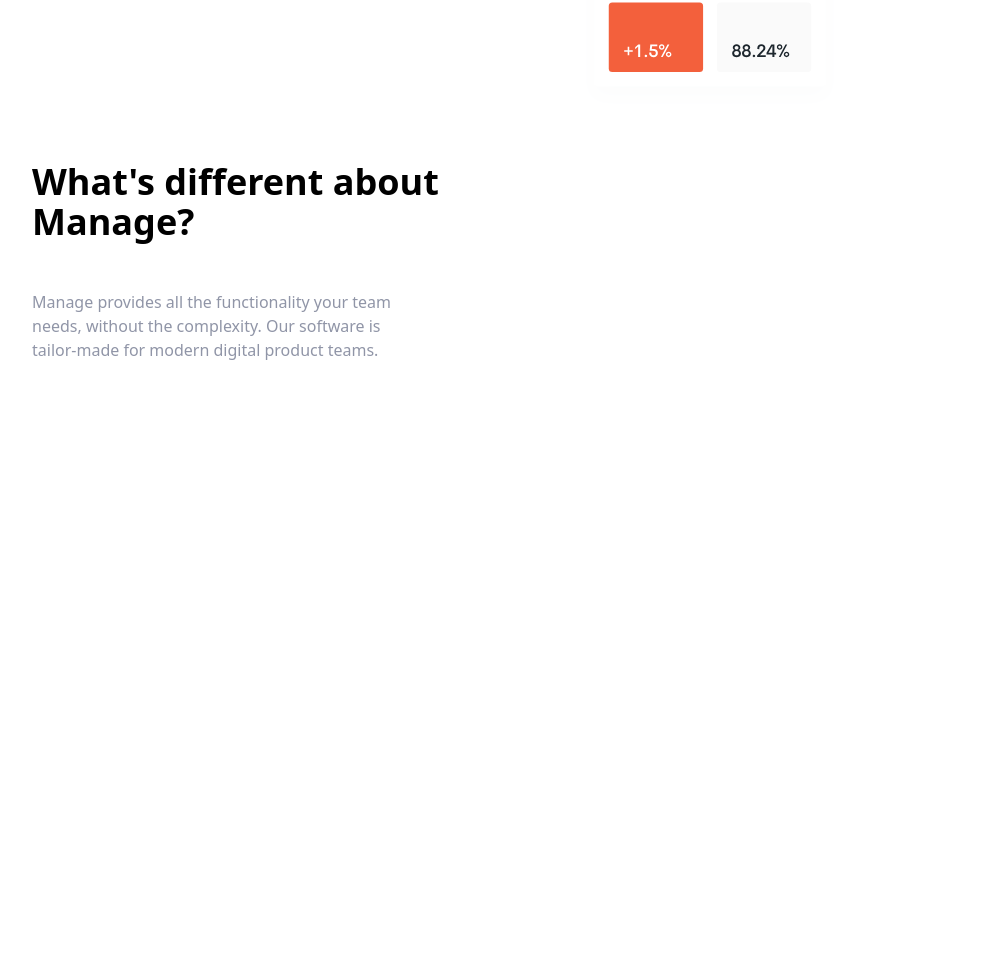
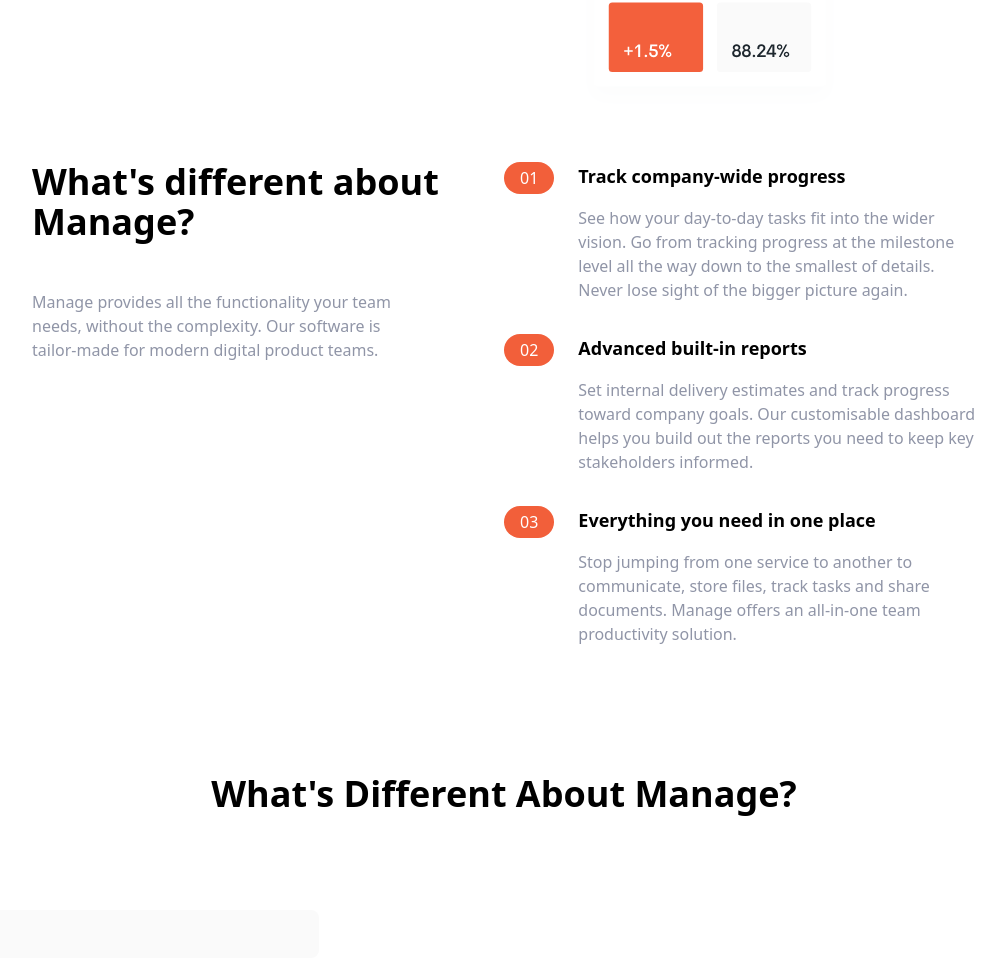
Before and after one commit to donkennie/manage-tailwind_project, a website: page index.html in a window 1280 px wide. Shown: the part 494-1452 px from the top of the page, without its empty margins (136-1141 px from the left). Before the commit the page ends 856 px from the top, so only its background shows below. Drawn offline with Linux system fonts and the light colour scheme.

Commit message:
add the numbered list and the testimonial side

```diff
--- a/index.html
+++ b/index.html
@@ -79,12 +79,108 @@
             teams.
             </p>
         </div>
-        <div>
+
             <!--Numbered List-->
-            <div></div>
+            <div class="flex flex-col space-y-8 md:w-1/2">
+                <!---List Item 1-->
+                <div class="flex flex-col space-y-3 md:space-y-0 md:space-x-6 md:flex-row">
+                    <!--Heading-->
+                    <div class="rounded-l-full bg-brightRedSupLight md:bg-transparent">
+                      <div class="flex items-center space-x-2">
+                        <div class="px-4 py-2 text-white rounded-full md:py-1 bg-brightRed">
+                            01
+                        </div>
+                        <h3 class="text-base font-bold md:mb-4 md:hidden">
+                            Track company-wide progress
+                        </h3>
+                      </div>
+                   </div>
+
+                 <div>
+                    <h3 class="hidden mb-4 text-lg font-bold md:block">
+                        Track company-wide progress
+                    </h3>
+                    <p class="text-darkGrayishBlue">
+                        See how your day-to-day tasks fit into the wider vision. Go from
+                        tracking progress at the milestone level all the way down to the
+                        smallest of details. Never lose sight of the bigger picture
+                        again.
+                    </p>
+                 </div>
+            </div>
+            <!---List Item 2-->
+            <div class="flex flex-col space-y-3 md:space-y-0 md:space-x-6 md:flex-row">
+                <!--Heading-->
+                <div class="rounded-l-full bg-brightRedSupLight md:bg-transparent">
+                  <div class="flex items-center space-x-2">
+                    <div class="px-4 py-2 text-white rounded-full md:py-1 bg-brightRed">
+                        02
+                    </div>
+                    <h3 class="text-base font-bold md:mb-4 md:hidden">
+                        Advanced built-in reports
+                    </h3>
+                  </div>
+               </div>
+
+             <div>
+                <h3 class="hidden mb-4 text-lg font-bold md:block">
+                    Advanced built-in reports
+                </h3>
+                <p class="text-darkGrayishBlue">
+                Set internal delivery estimates and track progress toward
+                company goals. Our customisable dashboard helps you build out
+                the reports you need to keep key stakeholders informed.
+                </p>
+             </div>
+        </div>
+        <!---List Item 3-->
+        <div class="flex flex-col space-y-3 md:space-y-0 md:space-x-6 md:flex-row">
+            <!--Heading-->
+            <div class="rounded-l-full bg-brightRedSupLight md:bg-transparent">
+              <div class="flex items-center space-x-2">
+                <div class="px-4 py-2 text-white rounded-full md:py-1 bg-brightRed">
+                    03
+                </div>
+                <h3 class="text-base font-bold md:mb-4 md:hidden">
+                    Everything you need in one place
+                </h3>
+              </div>
+           </div>
+
+         <div>
+            <h3 class="hidden mb-4 text-lg font-bold md:block">
+                Everything you need in one place
+            </h3>
+            <p class="text-darkGrayishBlue">
+                Stop jumping from one service to another to communicate, store
+                files, track tasks and share documents. Manage offers an
+                all-in-one team productivity solution.
+            </p>
+         </div>
+    </div>
         </div>
     </div>
     </section>
 
+    <!--Testimonials-->
+    <section id="testimoials">
+        <!---Containers to heading and test blocks-->
+        <div class="max-w-6xl px-5 mx-auto mt-32 text-center">
+            <!--Heading-->
+            <h2 class="text-4xl font-bold text-center">
+                What's Different About Manage?
+            </h2>
+
+            <!--Testimonials Containers-->
+            <div class=" flex flex-col mt-24 md:flex-row md:space-x-6">
+                <!--Testimonial 1-->
+                <div class=" flex flex-col items-center p-6 space-y-6 rounded-lg bg-veryLightGray md:w-1/3">
+
+                </div>
+            </div>
+        </div>
+    </section>
+
+
 </body>
 </html>
```
Also changed, not shown: css/main.css.
